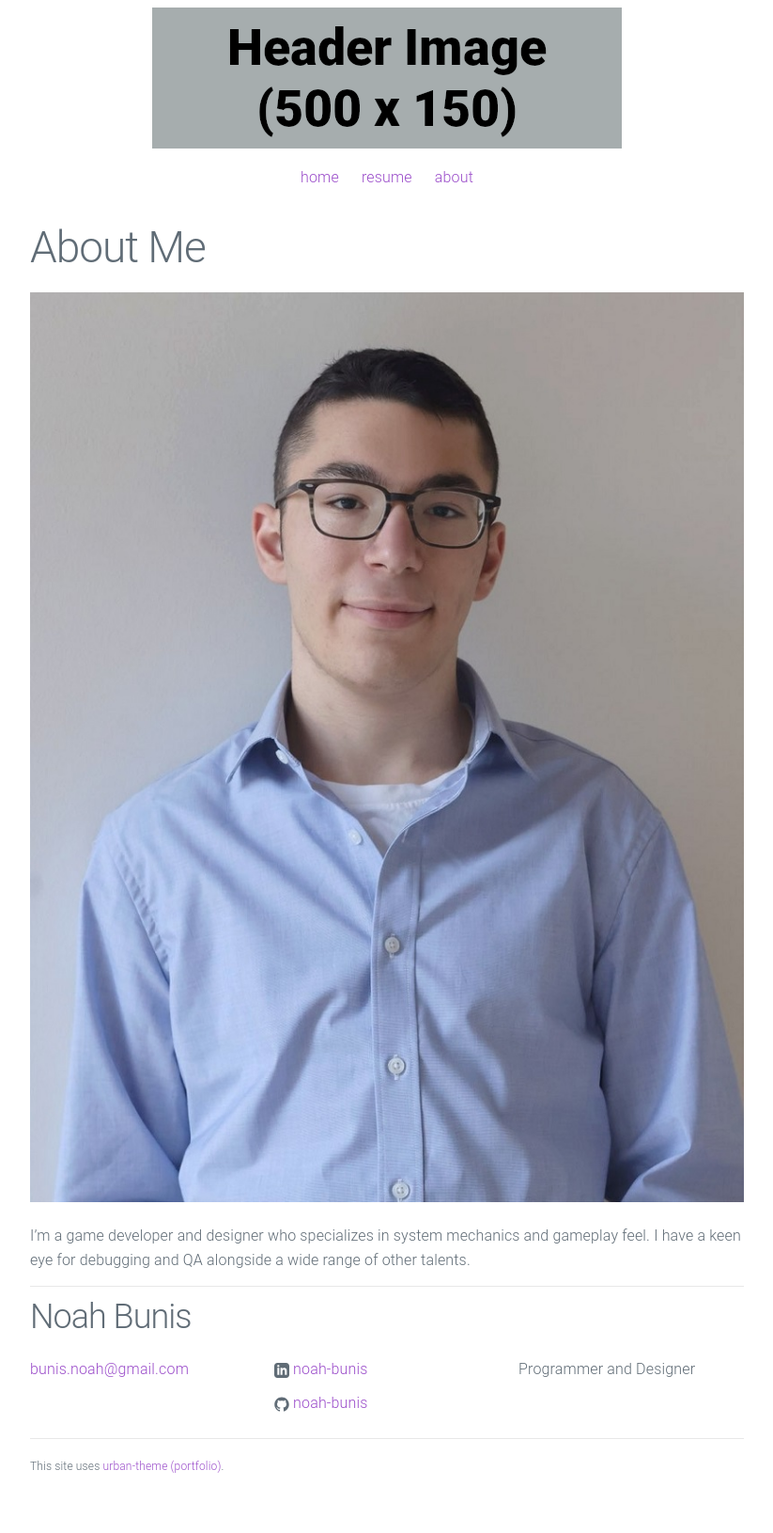
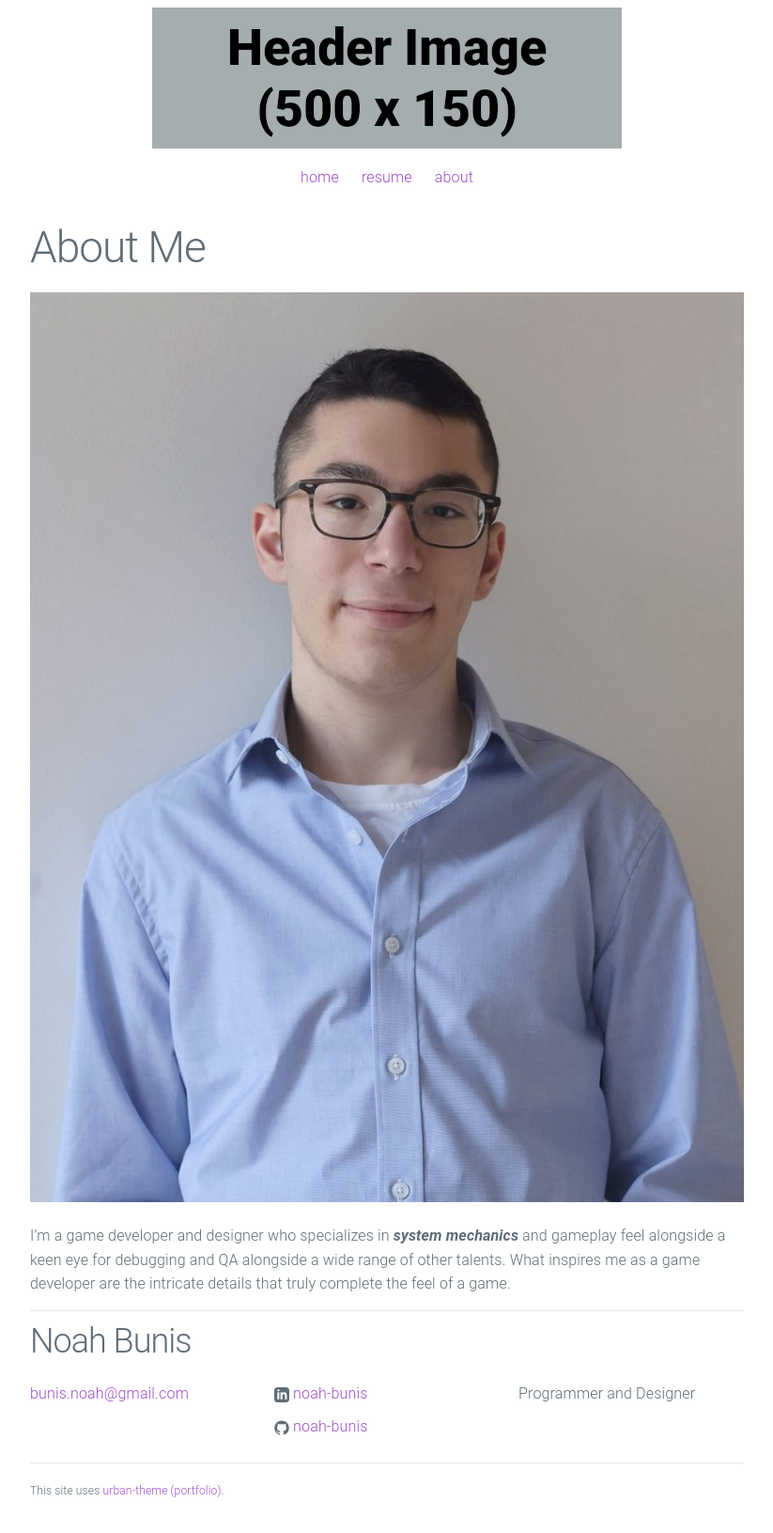
Before and after one commit to Noah-Bunis/noah-bunis.github.io, a Jekyll site: the page built from about.md, in a window 1280 px wide. Shown: the whole page at 94% size, without its empty margins (228-1051 px from the left). Built offline with Jekyll 4.4.1, drawn with Linux system fonts in a browser that asks for light colours; before the commit the page ends 1606 px from its top, so only the background shows below that.

Commit message:
Update about.md

```diff
--- a/about.md
+++ b/about.md
@@ -6,4 +6,5 @@ permalink: /about/
 
 ![Picture 1](/assets/IMG_20220727_152934_2.jpg)
 
-I'm a game developer and designer who specializes in system mechanics and gameplay feel. I have a keen eye for debugging and QA alongside a wide range of other talents.
+I'm a game developer and designer who specializes in ***system mechanics*** and gameplay feel alongside a keen eye for debugging and QA alongside a wide range of other talents.
+What inspires me as a game developer are the intricate details that truly complete the feel of a game.
```
